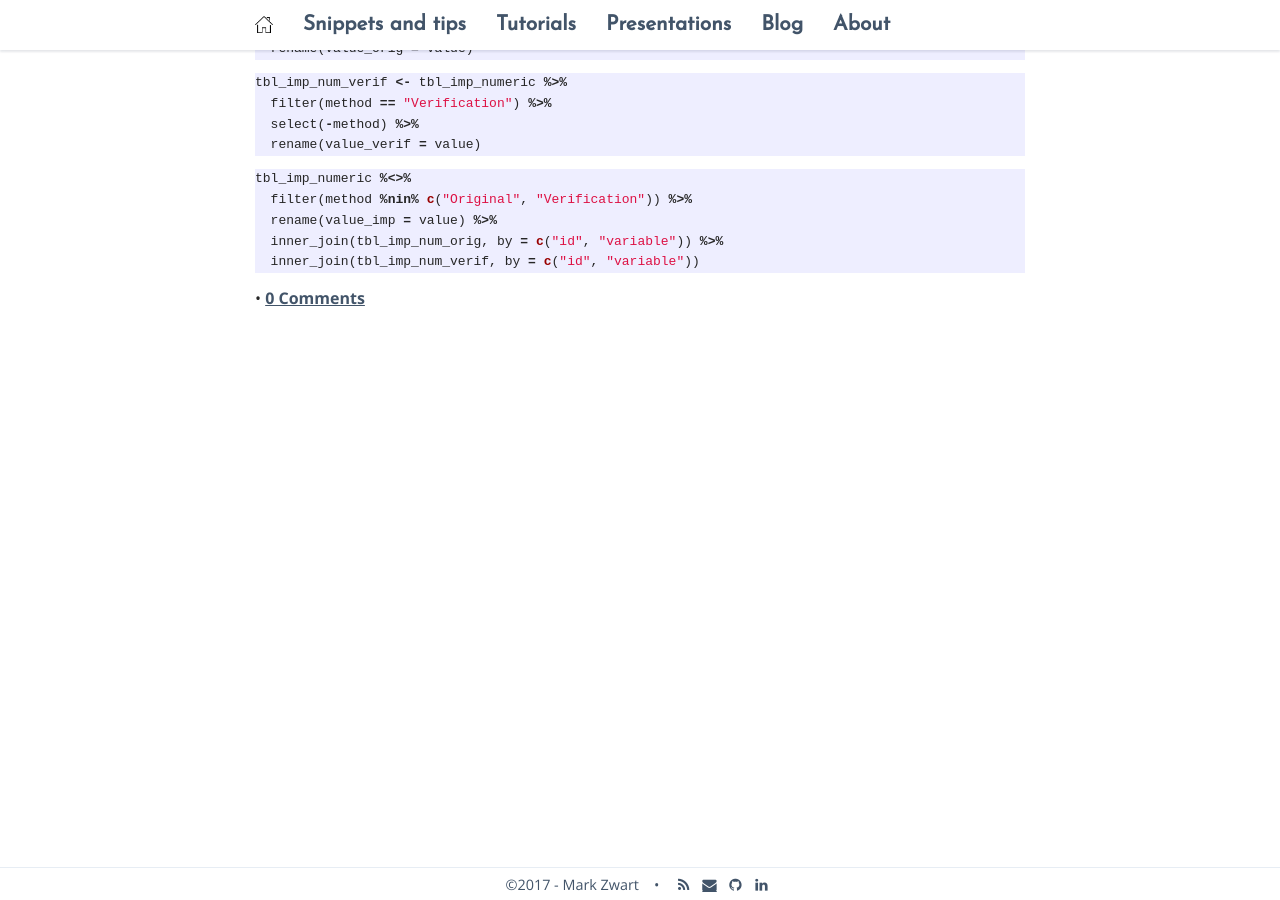
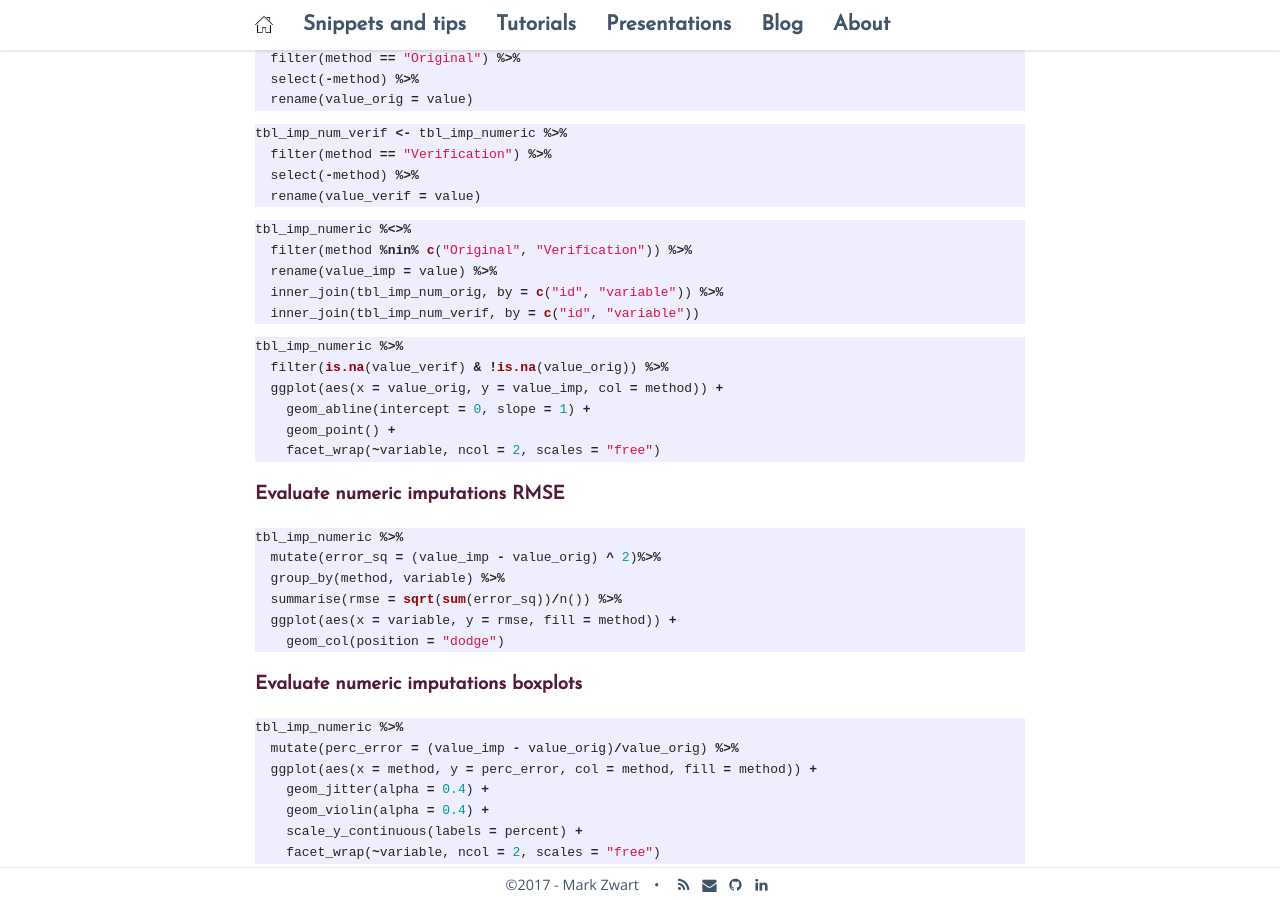
Before and after one commit to mark-me/mark-me.github.io, a Jekyll site: the page built from _pages/tutorials/impute-missings/impute-missings.md, in a window 1280 px wide and 900 px high, scrolled down 7203 px. Built offline with Jekyll 4.4.1, drawn with Linux system fonts in a browser that asks for light colours; nearby versions of some CDN libraries; comment, search, counter and statistics services are not loaded; before the commit the page ends 7515 px from its top, so only the background shows below that; some of the changed text lies outside the part shown.

Commit message:
Update impute-missings.md

````diff
--- a/_pages/tutorials/impute-missings/impute-missings.md
+++ b/_pages/tutorials/impute-missings/impute-missings.md
@@ -295,3 +295,32 @@ tbl_imp_numeric %<>%
   inner_join(tbl_imp_num_orig, by = c("id", "variable")) %>%
   inner_join(tbl_imp_num_verif, by = c("id", "variable"))
 ```
+```r
+tbl_imp_numeric %>%
+  filter(is.na(value_verif) & !is.na(value_orig)) %>%
+  ggplot(aes(x = value_orig, y = value_imp, col = method)) +
+    geom_abline(intercept = 0, slope = 1) +
+    geom_point() +
+    facet_wrap(~variable, ncol = 2, scales = "free")
+```
+
+### Evaluate numeric imputations RMSE
+```r
+tbl_imp_numeric %>%
+  mutate(error_sq = (value_imp - value_orig) ^ 2)%>%
+  group_by(method, variable) %>%
+  summarise(rmse = sqrt(sum(error_sq))/n()) %>%
+  ggplot(aes(x = variable, y = rmse, fill = method)) +
+    geom_col(position = "dodge")
+```
+
+### Evaluate numeric imputations boxplots
+```r
+tbl_imp_numeric %>%
+  mutate(perc_error = (value_imp - value_orig)/value_orig) %>%
+  ggplot(aes(x = method, y = perc_error, col = method, fill = method)) +
+    geom_jitter(alpha = 0.4) +
+    geom_violin(alpha = 0.4) +
+    scale_y_continuous(labels = percent) +
+    facet_wrap(~variable, ncol = 2, scales = "free")
+```
````
